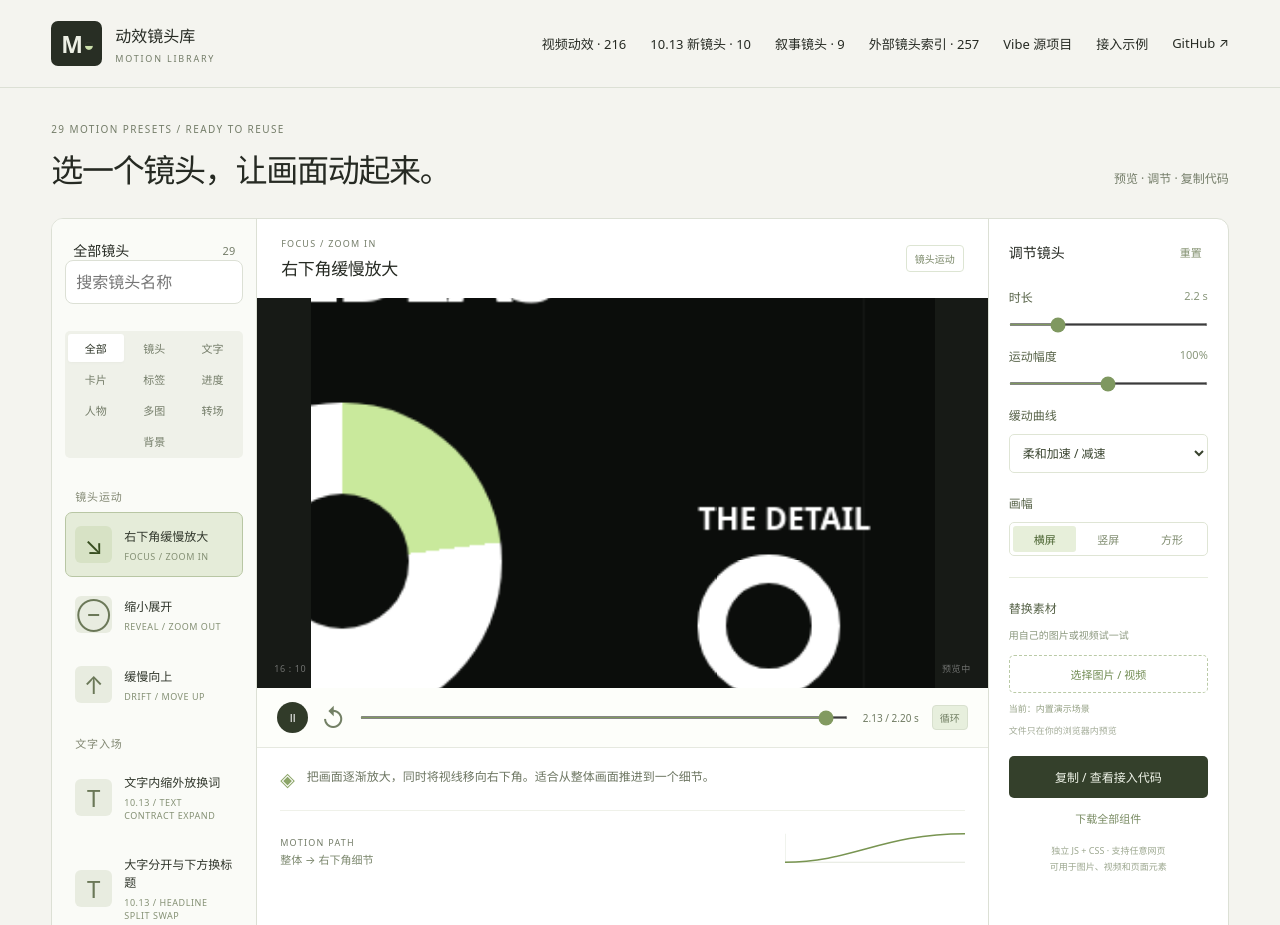
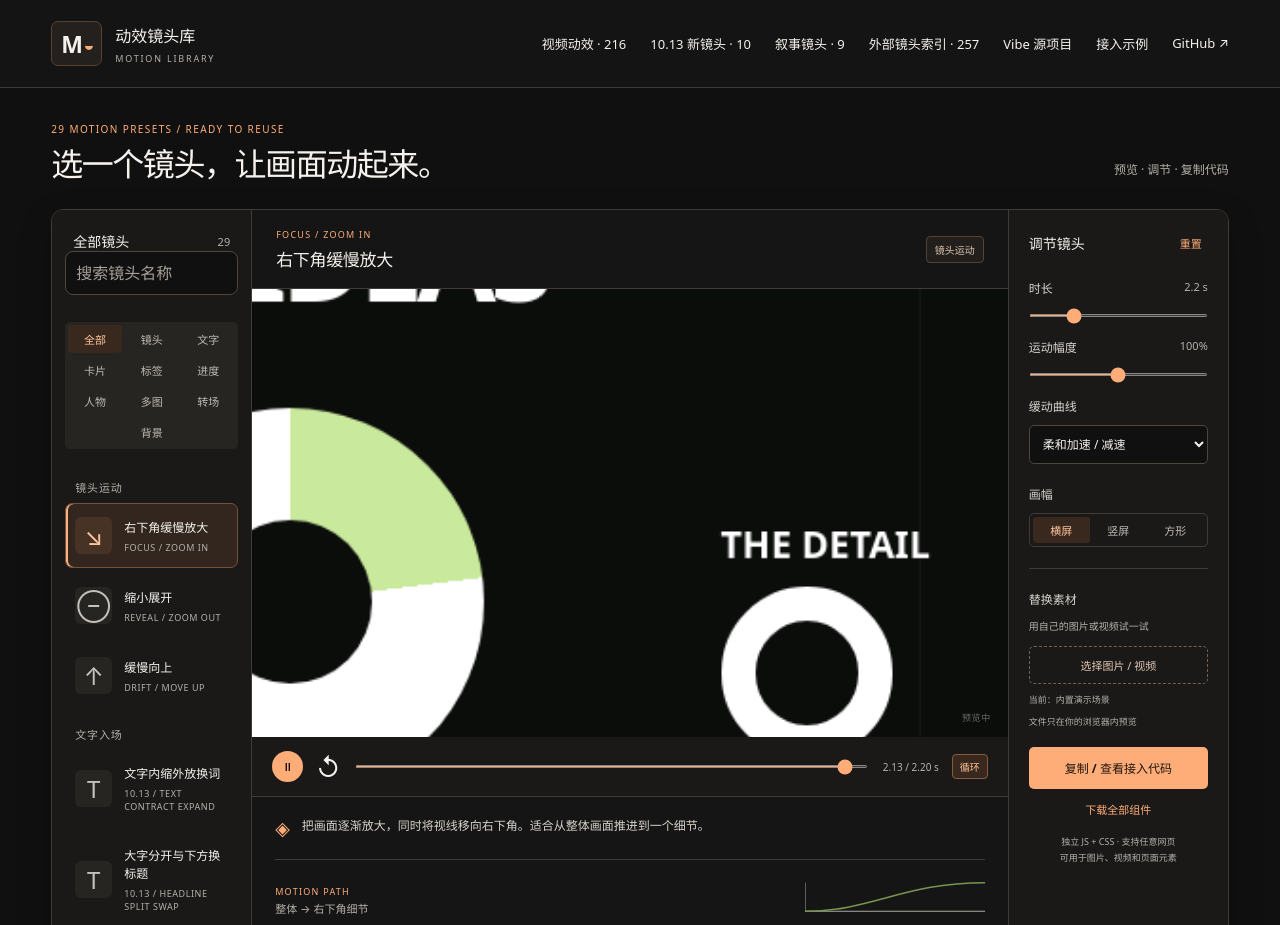
Before and after one commit to Tyler9169/motion-shot-library, a website: page index.html in a window 1280 px wide. Shown: the top 925 px of the page. Drawn offline with Linux system fonts and the light colour scheme.

Commit message:
Unify the library, references and video views with warm, accessible controls

```diff
--- a/index.html
+++ b/index.html
@@ -1,6 +1,6 @@
 <!doctype html>
 <html lang="zh-CN">
-<head><meta charset="utf-8"><meta name="viewport" content="width=device-width,initial-scale=1"><meta name="description" content="29 个可复用动效镜头：镜头缩放、缓慢平移、文字弹入与打字。在线调节、换素材，复制代码即可使用。"><meta name="theme-color" content="#f4f4ef"><title>Motion Library · 动效镜头库</title><link rel="icon" href="favicon.svg" type="image/svg+xml"><link rel="stylesheet" href="lib/type-motion.css"><link rel="stylesheet" href="lib/camera-motion.css"><link rel="stylesheet" href="lib/vibe-motion.css"><link rel="stylesheet" href="lib/story-motion.css"><link rel="stylesheet" href="style.css"><script src="vendor/gsap.min.js" defer></script><script src="lib/type-motion.js" defer></script><script src="lib/camera-motion.js" defer></script><script src="lib/vibe-motion.js" defer></script><script src="lib/story-motion.js" defer></script><script src="app.js" defer></script><style>@media(max-width:580px){.header-links a.video-library-link{display:inline}}</style></head>
+<head><meta charset="utf-8"><meta name="viewport" content="width=device-width,initial-scale=1"><meta name="description" content="29 个可复用动效镜头：镜头缩放、缓慢平移、文字弹入与打字。在线调节、换素材，复制代码即可使用。"><meta name="theme-color" content="#101010"><title>Motion Library · 动效镜头库</title><link rel="icon" href="favicon.svg" type="image/svg+xml"><link rel="stylesheet" href="lib/type-motion.css"><link rel="stylesheet" href="lib/camera-motion.css"><link rel="stylesheet" href="lib/vibe-motion.css"><link rel="stylesheet" href="lib/story-motion.css"><link rel="stylesheet" href="style.css"><script src="vendor/gsap.min.js" defer></script><script src="lib/type-motion.js" defer></script><script src="lib/camera-motion.js" defer></script><script src="lib/vibe-motion.js" defer></script><script src="lib/story-motion.js" defer></script><script src="app.js" defer></script><style>@media(max-width:580px){.header-links a.video-library-link{display:inline}}</style><link rel="stylesheet" href="redsun-motion-library.css"></head>
 <body>
 <header><a class="brand" href="./"><span class="logo">M<span>◒</span></span><span>动效镜头库<small>MOTION LIBRARY</small></span></a><div class="header-links"><a href="videos.html" class="video-library-link">视频动效 · 216</a><a href="examples/october-13.html">10.13 新镜头 · 10</a><a href="examples/story.html">叙事镜头 · 9</a><a href="references.html">外部镜头索引 · 257</a><a href="downloads/create-vibe-motion-source.zip" download>Vibe 源项目</a><a href="examples/index.html">接入示例</a><a href="https://github.com/Tyler9169/motion-shot-library" target="_blank" rel="noreferrer">GitHub <span>↗</span></a></div></header>
 <main>
--- /dev/null
+++ b/redsun-motion-library.css
@@ -0,0 +1,119 @@
+/* Visual shell only. #stage and its authored shots retain their own palette. */
+:root {
+  color-scheme: dark;
+  --ink: #f5f2ed;
+  --muted: #b5b0a9;
+  --line: #403b36;
+  --accent: #ffad78;
+  --studio: #121212;
+  --console: #1a1918;
+  --inset: #22201e;
+  color: var(--ink);
+  background: #101010;
+}
+body { background: #101010; color: var(--ink); }
+header { background: #141414; border-bottom-color: var(--line); }
+.logo { background: #23201e; border: 1px solid #594131; color: var(--ink); }
+.logo span, .eyebrow, .explain-mark { color: var(--accent); }
+.page-heading h1 { font-weight: 680; letter-spacing: -.045em; line-height: 1.16; }
+.page-heading > a, .source-note a, .how-to > a, .download, #reset,
+.material button { color: var(--accent); text-underline-offset: .25em; }
+.workbench {
+  background: var(--studio);
+  border-color: var(--line);
+  border-radius: 12px;
+  box-shadow: 0 12px 35px #0003;
+}
+.library, .inspector, .transport { background: var(--console); }
+.player-panel { background: #151515; }
+.player-heading { border-bottom: 1px solid var(--line); }
+.shot-search, .field select, .field input:not([type=range]), .field textarea,
+.catalog-tools input, .catalog-tools select, .search-label input {
+  background: #101010; color: var(--ink); border-color: #4c4640;
+}
+.shot-search::placeholder, .catalog-tools input::placeholder, .search-label input::placeholder {
+  color: #a7a099; opacity: 1;
+}
+.filter, .shot-icon { background: #272522; color: #c5c0b9; }
+.filter button, .segmented button { color: #bfb9b2; }
+.filter button.active, .segmented button.active,
+#loop[aria-pressed=true], .video-categories button[aria-pressed=true] {
+  background: #39281d; color: #ffc49c; border-color: #875b3e;
+}
+.shot-button { color: var(--ink); }
+.shot-button.active {
+  background: #32261f; border-color: #75503a; box-shadow: inset 2px 0 #ffb27f;
+}
+.active .shot-icon { background: #463326; color: #ffc49c; }
+.shot-button small, .category-heading, .library-note, .material p, .material small,
+.material > span:not(.field-title), .curve p, .compatibility, .dialog-footer > span,
+.field > output, .transport output, .how-to > p, .source-note, .code-hint,
+.index-note, .search-label, #result-count, #video-count, #playing-info, footer {
+  color: var(--muted);
+}
+.filter, .segmented, .curve, .material, .transport, .video-tools { border-color: var(--line); }
+.pill, .collection-badge { background: #211e1b; border-color: #514238; color: #ddc6b3; }
+.field, .field-title, .shot-explanation p { color: #d8d3cd; }
+.upload-button { color: #e2c7b2; border-color: #75614f; }
+.transport button { color: var(--ink); }
+.transport .play, .primary-button {
+  background: #ffad78; color: #20150e; font-weight: 620;
+}
+.primary-button:hover, .transport .play:hover { background: #ffc198; color: #20150e; }
+.transport input, .field > input[type=range] { accent-color: #ffad78; }
+#loop { border-color: #66564a; }
+.curve svg path:not([fill]):not([stroke="none"]) { stroke: var(--accent); }
+.reference-banner { background: #1c1b19; border: 1px solid var(--line); }
+.reference-banner p { color: var(--muted); }
+dialog, .video-dialog { background: #1b1a19; color: var(--ink); border-color: #615348; }
+dialog::backdrop, .video-dialog::backdrop { background: #060606ca; }
+.dialog-heading button { color: var(--muted); }
+.video-dialog video { background: #080808; }
+dialog pre { color: #f1e9de; background: #101010; border: 1px solid var(--line); }
+.ref-card, .video-card {
+  background: #1a1918; color: var(--ink); border-color: var(--line); border-radius: 9px;
+}
+.ref-card small, .video-body small { color: #d4ad8e; font-variant-numeric: tabular-nums; }
+.ref-card p { color: var(--muted); }
+.ref-card span { color: var(--accent); }
+.video-body h2 { line-height: 1.5; }
+.video-preview { background: #0c0c0c; border-bottom: 1px solid var(--line); }
+.video-preview img { object-fit: contain; }
+.play-indicator { background: #111e; color: white; }
+.video-categories button, #load-more { background: #22201e; border-color: #4a443e; color: #e9e3db; }
+#play-error, #error { color: #ffab97; }
+@media (hover: hover) {
+  .shot-button:hover:not(.active), .ref-card:hover { background: #27231f; border-color: #8a6549; }
+  .video-card:has(.video-open:hover) { border-color: #946647; }
+  .video-open:hover h2 { color: #ffd2b4; }
+}
+button:focus-visible, a:focus-visible, input:focus-visible, select:focus-visible,
+textarea:focus-visible, .video-open:focus-visible {
+  outline: 2px solid #ffc598; outline-offset: 2px;
+}
+.video-open:focus-visible { outline-offset: -3px; }
+@media (min-width: 1101px) {
+  .workbench { grid-template-columns: clamp(200px,15vw,245px) minmax(0,1fr) clamp(220px,17vw,280px); }
+  .stage-wrap { height: clamp(390px,35vw,530px); }
+  #stage.wide { width: min(100%,848px); }
+}
+@media (max-width: 580px) {
+  header { height: auto; min-height: 68px; padding-block: 12px; gap: 12px; }
+  .header-links a:first-child { display: inline; }
+  .header-links { gap: 5px 12px; }
+  .header-links a { display: inline-flex; min-height: 32px; align-items: center; }
+  #shot-list { max-height: min(36vh,270px); min-height: 90px; overflow-y: auto; overscroll-behavior-y: contain; }
+  .shot-button strong { white-space: normal; overflow-wrap: anywhere; }
+  .filter { max-width: none; }
+  .filter button { min-height: 32px; }
+  .active .shot-icon { color: #ffc49c; }
+  .search-label { min-width: 0; width: 100%; }
+}
+@media (prefers-reduced-motion: no-preference) {
+  .shot-button, .video-card, .ref-card, .video-categories button, .segmented button {
+    transition: border-color 160ms ease-out, background-color 160ms ease-out, color 160ms ease-out;
+  }
+}
+@media (prefers-reduced-motion: reduce) {
+  .video-dialog[open] { animation: none; }
+}
--- a/scripts/package-files.json
+++ b/scripts/package-files.json
@@ -28,6 +28,7 @@
   "lib/vibe-motion.css",
   "lib/vibe-motion.js",
   "package.json",
+  "redsun-motion-library.css",
   "references.css",
   "references.html",
   "references.js",
```
Also changed, not shown: references.html (+1 -1 lines), videos.html (+1 -1 lines), 1 other file.
